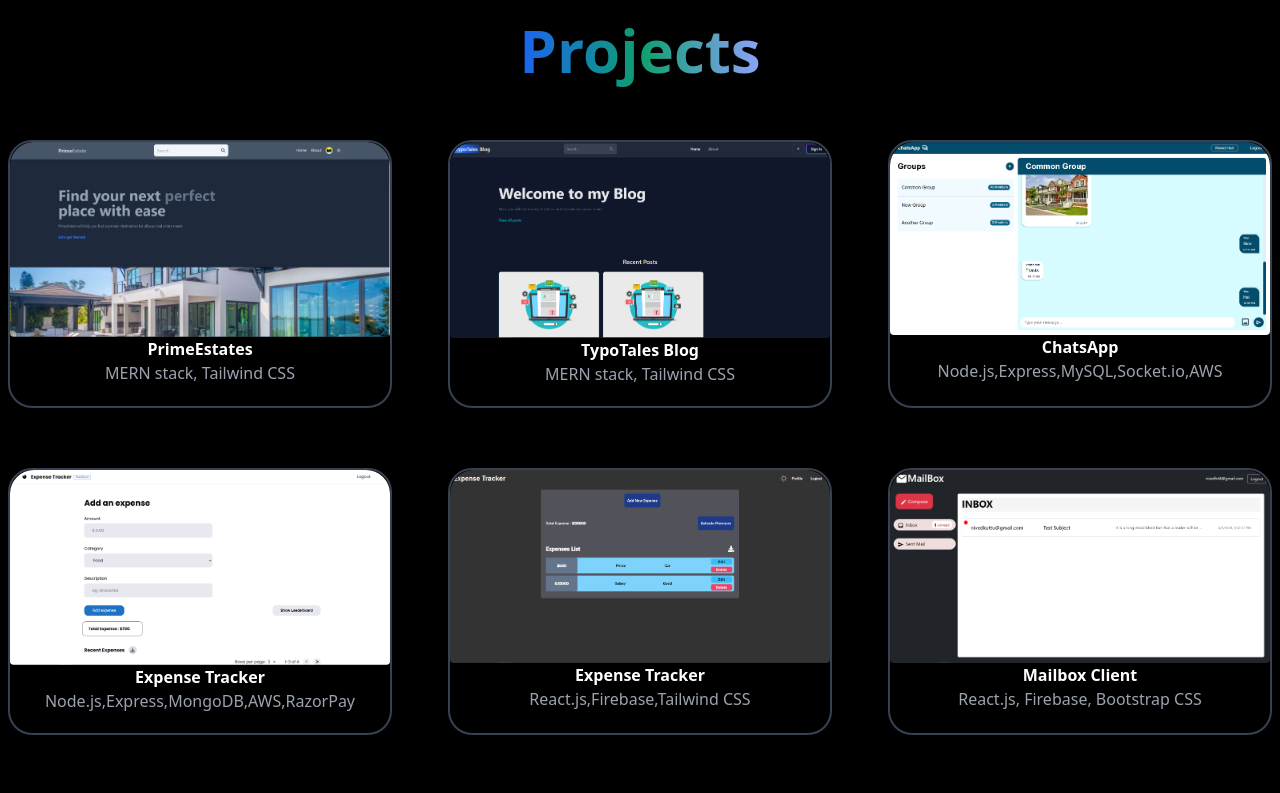
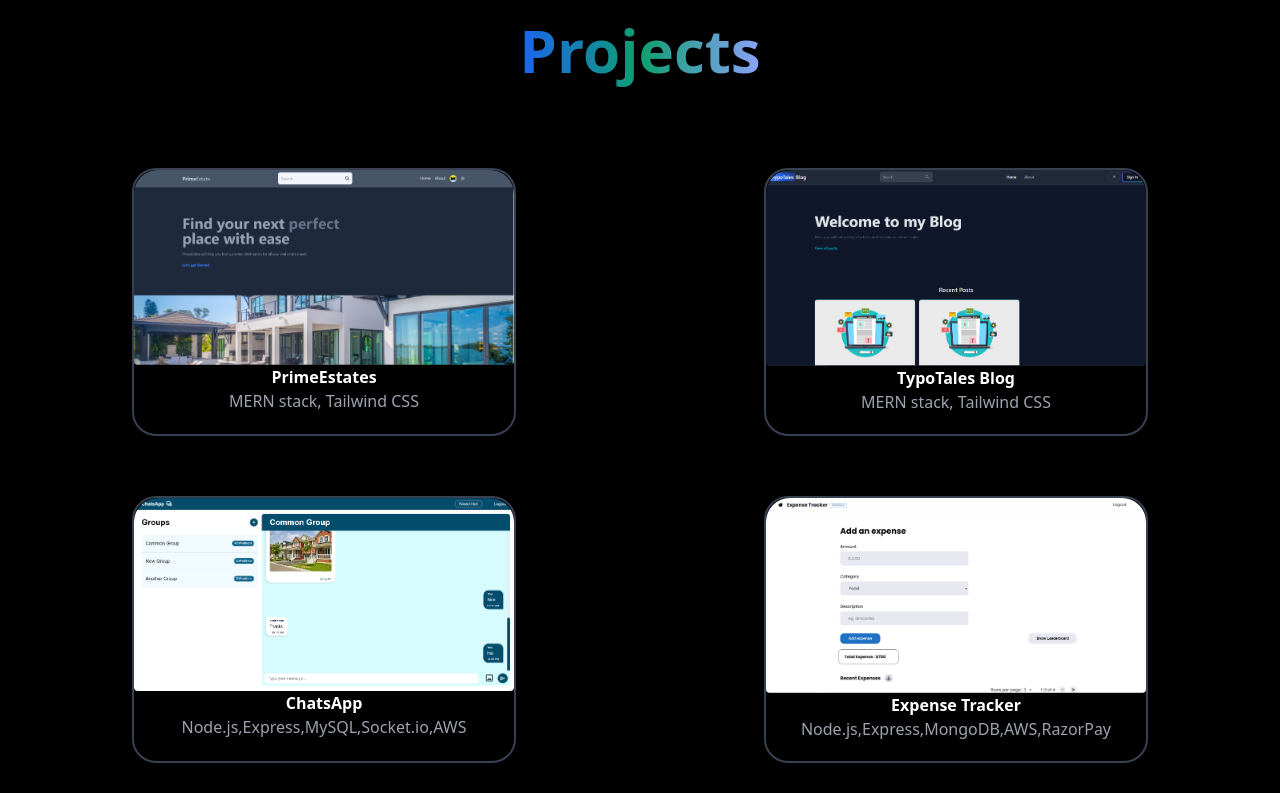
Before and after one commit to NivedHari/portfolio, a React (Vite) app: page / in a window 1280 px wide. Shown: the part 1660-2453 px from the top of the page. Built offline with nearby package versions, Linux system fonts and the light colour scheme.

Commit message:
padding added

```diff
--- a/src/components/Projects.jsx
+++ b/src/components/Projects.jsx
@@ -9,7 +9,7 @@ export default function Projects() {
         Projects
       </h1>
 
-      <div className="flex flex-wrap gap-10 max-w-7xl mx-auto my-10">
+      <div className="flex flex-wrap gap-10 max-w-7xl mx-auto my-10 p-7">
         {ProjectData.map((project) => (
           <ProjectCard
             key={project.id}
```
